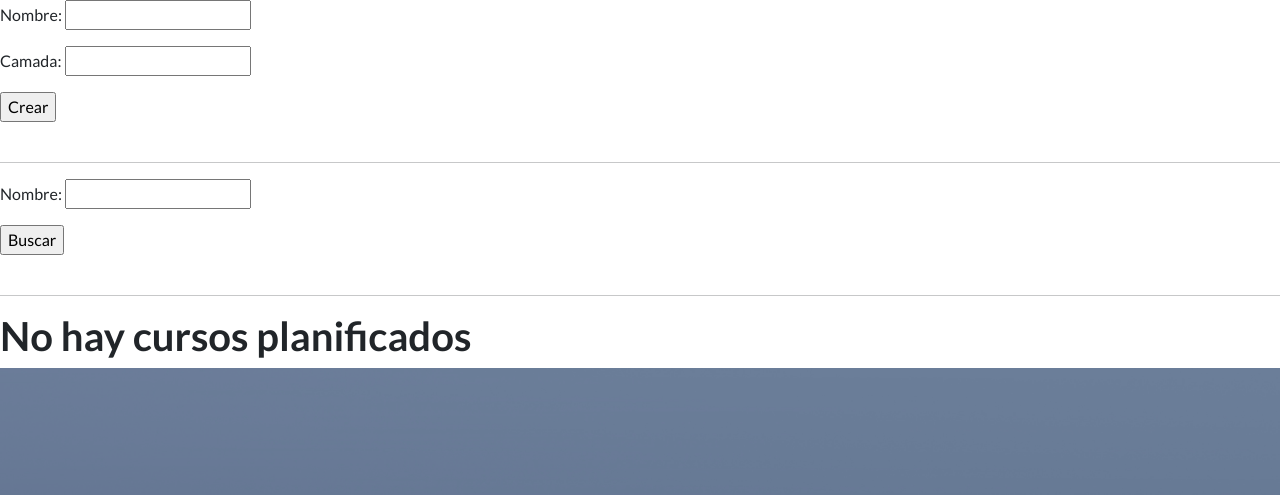
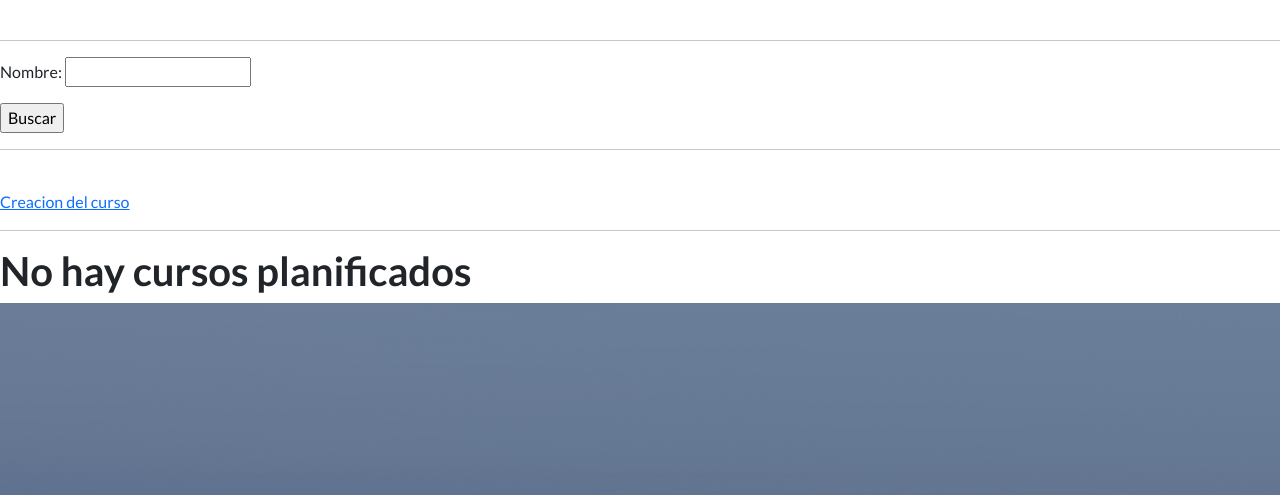
Before and after one commit to Adamelys/Tercera_pre_entregaDiaz, a Django app: template templates/AppEntrega/cursos.html in a window 1280 px wide. Shown: the part 66-561 px from the top of the page. Run offline with Django 4.2, Linux system fonts and the light colour scheme; the template is opened without the code that fills it: values that come from a table or form of the project are taken from there, others are empty; parts of the project's set-up code (start-up, migrations or seed data) failed here and were passed over; some libraries are stand-ins or nearby versions.

Commit message:
creacion del CRUD para cursos

```diff
--- a/AppEntrega/forms.py
+++ b/AppEntrega/forms.py
@@ -1,8 +1,22 @@
 from django import forms
+from AppEntrega.models import Curso, Estudiantes, Profesor
 
-class CursoForm(forms.Form):
-    nombre = forms.CharField(min_length=3,max_length=40)
-    camada = forms.IntegerField(min_value=100)
+class CursoForm(forms.ModelForm):
+    # nombre = forms.CharField(min_length=3,max_length=40)
+    # camada = forms.IntegerField(min_value=100)
+    class Meta:
+        model = Curso
+        fields = "__all__"
+
+class Estudiantesform(forms.ModelForm):
+    class Meta:
+        model = Estudiantes
+        fields = "__all__"
+
+class Profesorform(forms.ModelForm):
+    class Meta:
+        model = Profesor
+        fields = "__all__"
 
 class BusquedaCursoForm(forms.Form):
     nombre = forms.CharField(min_length=3,max_length=40)
--- a/AppEntrega/urls.py
+++ b/AppEntrega/urls.py
@@ -3,8 +3,11 @@ from AppEntrega.views import *
 
 urlpatterns = [
     path('cursos',cursos,name="AppCoderCursos"),
+    path('cursos/crear',crear_curso,name="AppCoderCrearCurso"),
     path('buscar_curso',busqueda_curso,name="AppCoderBuscarCurso"),
-    path('curso/<nombre>/<camada>',crear_curso,name="AppCoderCurso"),
+    path('cursos/Editar/<camada>',editar_curso,name="AppCoderEditarCurso"),
+    path('cursos/Eliminar/<camada>',eliminar_curso,name="AppCoderEliminarCurso"),
+    path('curso/<nombre>/<camada>',crear_curso1,name="AppCoderCurso"),
     path('estudiantes',estudiantes,name="AppCoderEstudiantes"),
     path('profesores',profesores,name="AppCoderProfesores"),
 ]
--- a/templates/AppEntrega/cursos.html
+++ b/templates/AppEntrega/cursos.html
@@ -1,21 +1,25 @@
 {% extends "base.html" %}
 
 {% block contenido_cambia %}
-    <form action="{% url 'AppCoderCursos' %}" method="post">
-        {% csrf_token %}
-        {{ form.as_p }}
-        <input type="submit" value="Crear">
-    </form>
+
     <br><hr>
+    {# Buscar curso #}
     <form action="{% url 'AppCoderBuscarCurso' %}">
         {{ form_busqueda.as_p }}
         <input type="submit" value="Buscar">
     </form>
+    <hr><br>
+    <a href="{% url 'AppCoderCrearCurso' %}"> Creacion del curso </a>
+
+    {# Ver curso #}
     <br><hr>
       {% if cursos %}
           {% for curso in cursos %}
-              <p>curso: {{ curso.nombre }}</p>
-              <p>camada: {{ curso.camada }}</p>
+              <p>curso: {{ curso.nombre }} camada: {{ curso.camada }}
+                  <a href="{% url 'AppCoderEliminarCurso' curso.camada %}">Eliminar</a>
+                  <a href="{% url 'AppCoderEditarCurso' curso.camada %}">Editar</a>
+              </p>
+              <hr>
           {% endfor %}
       {% else %}
         <h1> No hay cursos planificados </h1>
```
Also changed, not shown: AppEntrega/views.py (+44 -5 lines), templates/AppEntrega/crear_curso.html (added, +10 -0 lines), templates/AppEntrega/editar_curso.html (added, +10 -0 lines).
